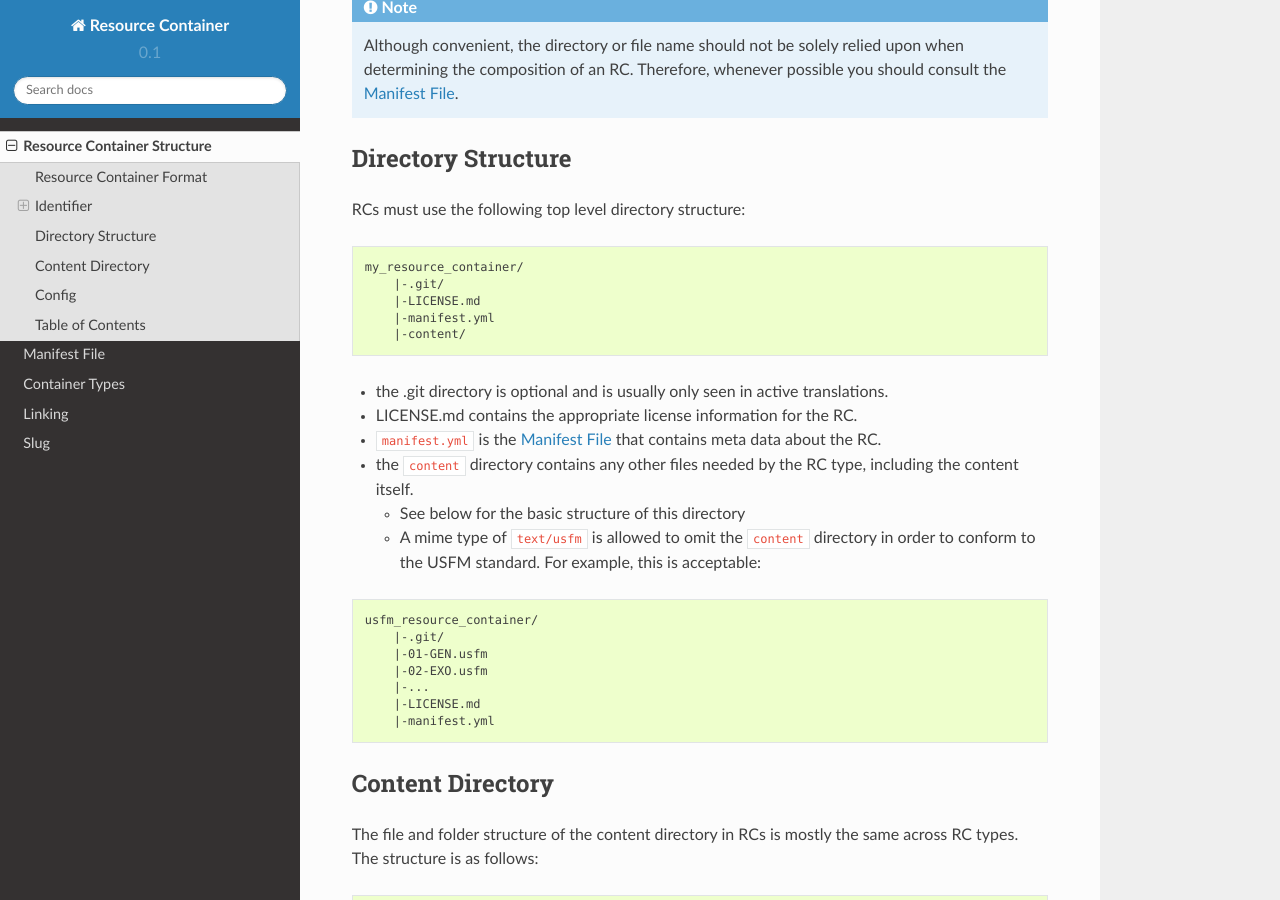
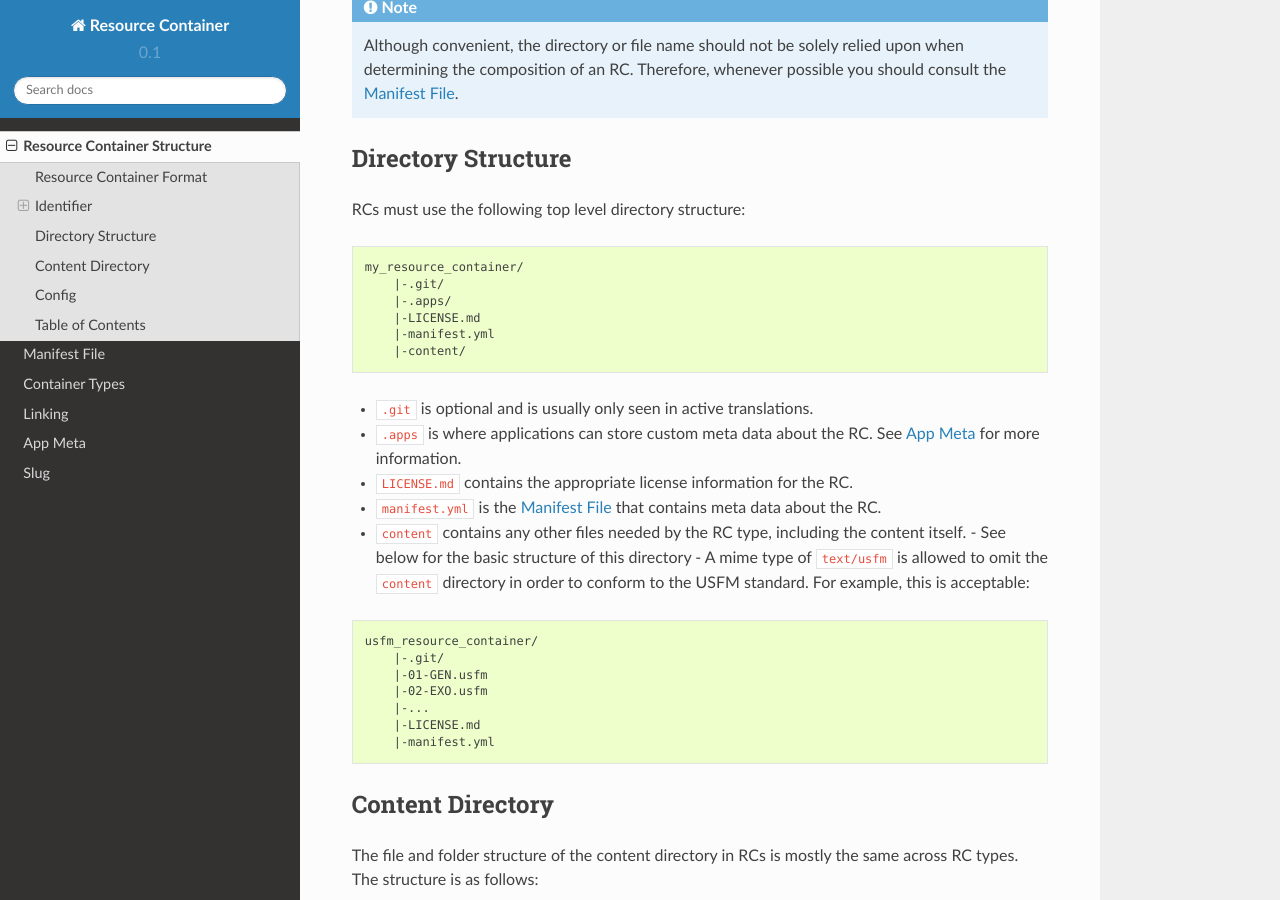
Before and after one commit to unfoldingWord-dev/Resource-Container, a Sphinx documentation site: the page built from docs/structure.rst, in a window 1280 px wide and 900 px high, scrolled down 1277 px. Built offline with Sphinx 7.4.7 and the Read the Docs theme 2.0.0, drawn with Linux system fonts in a browser that asks for light colours.

Commit message:
fixes #22 and #23

```diff
--- a/docs/index.rst
+++ b/docs/index.rst
@@ -18,4 +18,5 @@ Contents:
    manifest
    container_types
    linking
+   app_meta
    slug
--- a/docs/structure.rst
+++ b/docs/structure.rst
@@ -72,15 +72,16 @@ RCs must use the following top level directory structure:
 
     my_resource_container/
         |-.git/
+        |-.apps/
         |-LICENSE.md
         |-manifest.yml
         |-content/
 
-- the .git directory is optional and is usually only seen in active translations.
-- LICENSE.md contains the appropriate license information for the RC.
+- ``.git`` is optional and is usually only seen in active translations.
+- ``.apps`` is where applications can store custom meta data about the RC. See :doc:`app_meta` for more information.
+- ``LICENSE.md`` contains the appropriate license information for the RC.
 - ``manifest.yml`` is the :doc:`manifest` that contains meta data about the RC.
-- the ``content`` directory contains any other files needed by the RC type, including the content itself.
-
+- ``content`` contains any other files needed by the RC type, including the content itself.
   - See below for the basic structure of this directory
   - A mime type of ``text/usfm`` is allowed to omit the ``content`` directory in order to conform to the USFM standard.  For example, this is acceptable:
 
```
Also changed, not shown: docs/app_meta.rst (added, +33 -0 lines).
